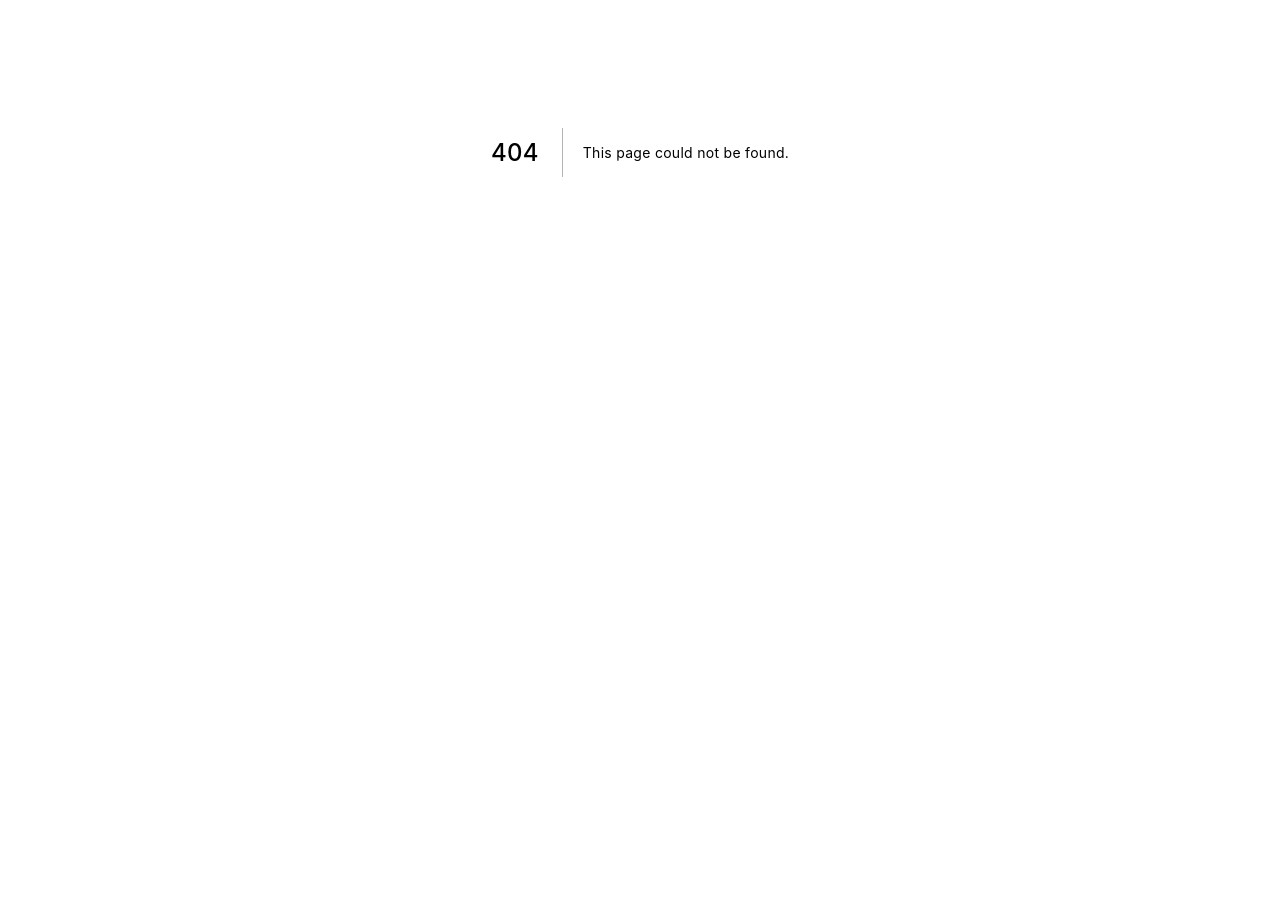
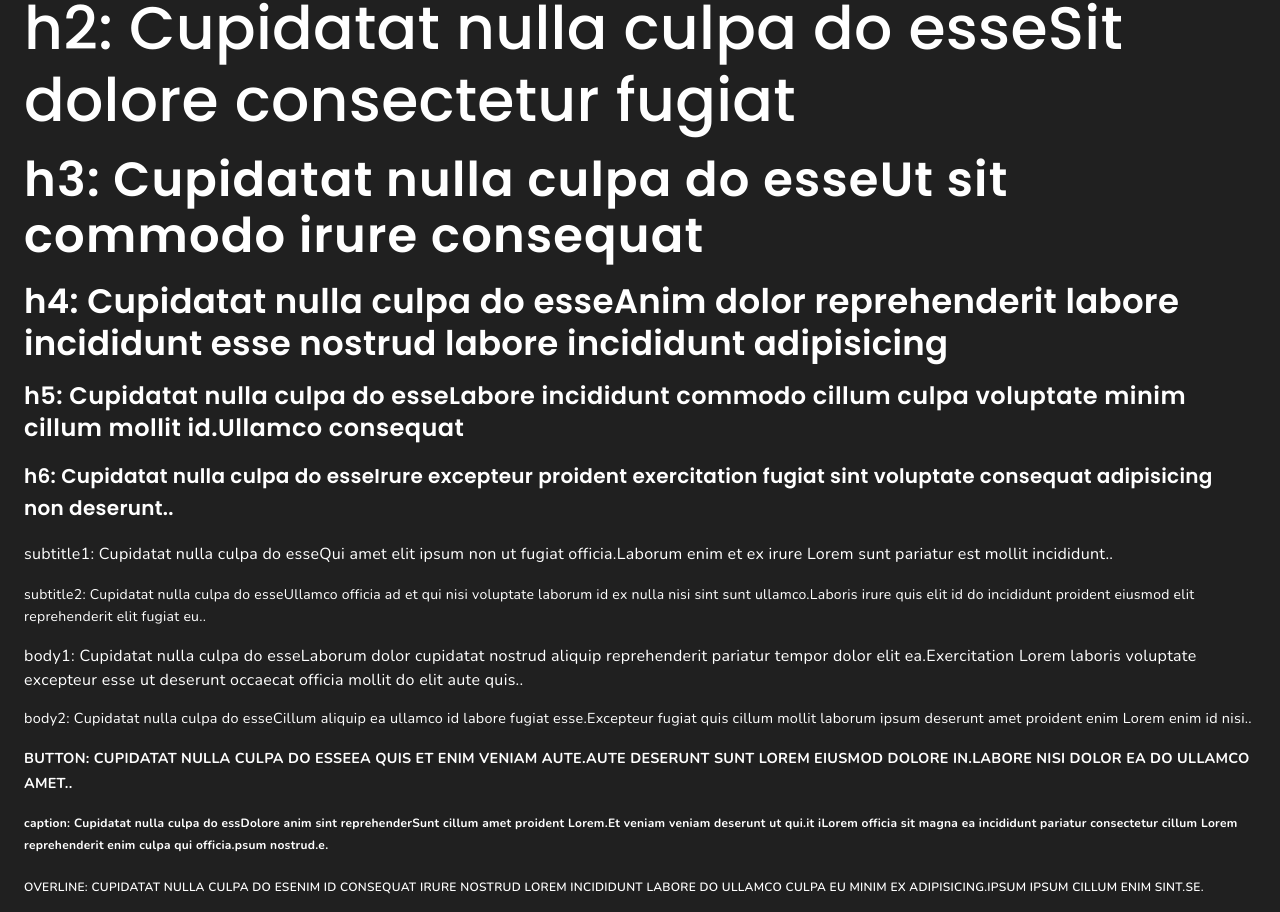
Before and after one commit to marciorasf/b3-ranking-web, a Next.js app: page /dev/typography in a window 1280 px wide. Before the commit this address had no page. Shown: the part 344-1256 px from the top of the page. Before the commit the page ends 896 px from the top, so only its background shows below. Built offline with nearby package versions, Linux system fonts and the light colour scheme.

Commit message:
Add typography and palette pages.

```diff
--- /dev/null
+++ b/pages/dev/palette.tsx
@@ -0,0 +1,57 @@
+import React from "react"
+
+import { Typography, Grid, Box } from "@material-ui/core"
+import theme from "../../styles/theme"
+
+const paletteKeys = [
+  "background",
+  "common",
+  "error",
+  "grey",
+  "info",
+  "primary",
+  "secondary",
+  "success",
+  "text",
+  "warning",
+] as const
+
+const PaletteDemo = () => {
+  const { palette } = theme
+
+  return (
+    <Grid container spacing={4} direction="column">
+      {paletteKeys.map((paletteKey) => (
+        <Grid item key={paletteKey}>
+          <Typography variant="h6" style={{ fontWeight: "bolder" }}>
+            {paletteKey}
+          </Typography>
+
+          <Grid container spacing={4}>
+            {Object.entries(palette[paletteKey]).map(([key, value]) => {
+              return (
+                <Grid item key={key}>
+                  <Grid container alignItems="center" spacing={1}>
+                    <Grid item>
+                      <Typography variant="body1">{key}</Typography>
+                    </Grid>
+
+                    <Grid item>
+                      <Box
+                        height={40}
+                        width={40}
+                        style={{ backgroundColor: value }}
+                      />
+                    </Grid>
+                  </Grid>
+                </Grid>
+              )
+            })}
+          </Grid>
+        </Grid>
+      ))}
+    </Grid>
+  )
+}
+
+export default PaletteDemo
--- /dev/null
+++ b/pages/dev/typography.tsx
@@ -0,0 +1,110 @@
+import React from "react"
+
+import { Typography, Grid } from "@material-ui/core"
+
+const TypographyDemo = () => {
+  return (
+    <Grid container direction="column" spacing={2}>
+      <Grid item>
+        <Typography variant="h1">
+          h1: Cupidatat nulla culpa do esse.
+        </Typography>
+      </Grid>
+
+      <Grid item>
+        <Typography variant="h2">
+          h2: Cupidatat nulla culpa do esseSit dolore consectetur fugiat
+        </Typography>
+      </Grid>
+
+      <Grid item>
+        <Typography variant="h3">
+          h3: Cupidatat nulla culpa do esseUt sit commodo irure consequat
+        </Typography>
+      </Grid>
+
+      <Grid item>
+        <Typography variant="h4">
+          h4: Cupidatat nulla culpa do esseAnim dolor reprehenderit labore
+          incididunt esse nostrud labore incididunt adipisicing
+        </Typography>
+      </Grid>
+
+      <Grid item>
+        <Typography variant="h5">
+          h5: Cupidatat nulla culpa do esseLabore incididunt commodo
+          cillum culpa voluptate minim cillum mollit id.Ullamco consequat
+        </Typography>
+      </Grid>
+
+      <Grid item>
+        <Typography variant="h6">
+          h6: Cupidatat nulla culpa do esseIrure excepteur proident
+          exercitation fugiat sint voluptate consequat adipisicing non
+          deserunt..
+        </Typography>
+      </Grid>
+
+      <Grid item>
+        <Typography variant="subtitle1">
+          subtitle1: Cupidatat nulla culpa do esseQui amet elit ipsum non
+          ut fugiat officia.Laborum enim et ex irure Lorem sunt pariatur
+          est mollit incididunt..
+        </Typography>
+      </Grid>
+
+      <Grid item>
+        <Typography variant="subtitle2">
+          subtitle2: Cupidatat nulla culpa do esseUllamco officia ad et
+          qui nisi voluptate laborum id ex nulla nisi sint sunt
+          ullamco.Laboris irure quis elit id do incididunt proident
+          eiusmod elit reprehenderit elit fugiat eu..
+        </Typography>
+      </Grid>
+
+      <Grid item>
+        <Typography variant="body1">
+          body1: Cupidatat nulla culpa do esseLaborum dolor cupidatat
+          nostrud aliquip reprehenderit pariatur tempor dolor elit
+          ea.Exercitation Lorem laboris voluptate excepteur esse ut
+          deserunt occaecat officia mollit do elit aute quis..
+        </Typography>
+      </Grid>
+      <Grid item>
+        <Typography variant="body2">
+          body2: Cupidatat nulla culpa do esseCillum aliquip ea ullamco id
+          labore fugiat esse.Excepteur fugiat quis cillum mollit laborum
+          ipsum deserunt amet proident enim Lorem enim id nisi..
+        </Typography>
+      </Grid>
+
+      <Grid item>
+        <Typography variant="button">
+          button: Cupidatat nulla culpa do esseEa quis et enim veniam
+          aute.Aute deserunt sunt Lorem eiusmod dolore in.Labore nisi
+          dolor ea do ullamco amet..
+        </Typography>
+      </Grid>
+
+      <Grid item>
+        <Typography variant="caption">
+          caption: Cupidatat nulla culpa do essDolore anim sint
+          reprehenderSunt cillum amet proident Lorem.Et veniam veniam
+          deserunt ut qui.it iLorem officia sit magna ea incididunt
+          pariatur consectetur cillum Lorem reprehenderit enim culpa qui
+          officia.psum nostrud.e.
+        </Typography>
+      </Grid>
+
+      <Grid item>
+        <Typography variant="overline">
+          overline: Cupidatat nulla culpa do esEnim id consequat irure
+          nostrud Lorem incididunt labore do ullamco culpa eu minim ex
+          adipisicing.Ipsum ipsum cillum enim sint.se.
+        </Typography>
+      </Grid>
+    </Grid>
+  )
+}
+
+export default TypographyDemo
```
